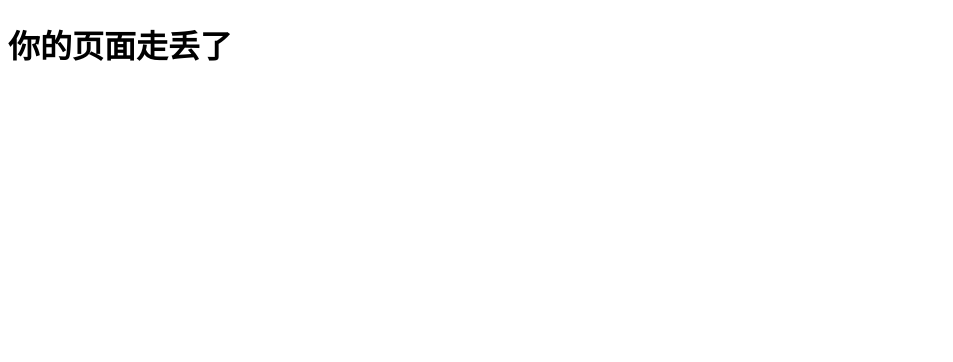
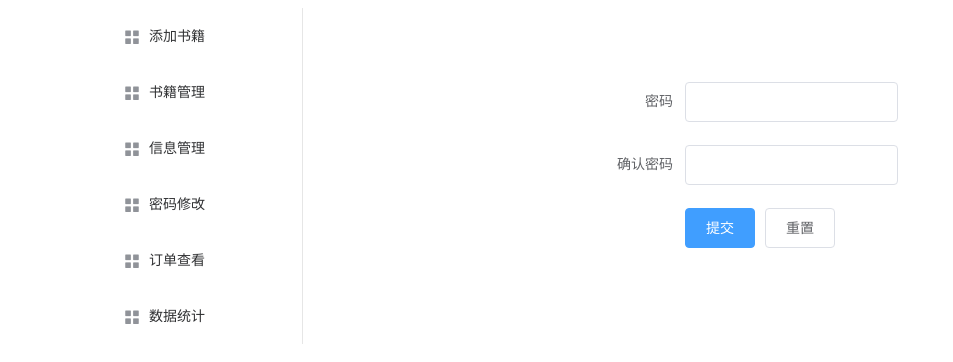
Before and after one commit to xiaogudamowang/fbss, a Vue app: page /changePassword in a window 1280 px wide. Shown: the top 362 px of the page, without its empty margins (0-953 px from the left). Built offline with nearby package versions, Linux system fonts and the light colour scheme.

Commit message:
feature(App):完成书店管理（密码修改）

```diff
--- a/src/components/BookShop.vue
+++ b/src/components/BookShop.vue
@@ -19,7 +19,7 @@
             <i class="el-icon-menu"></i>
             <span slot="title">信息管理</span>
           </el-menu-item>
-          <el-menu-item index="">
+          <el-menu-item index="changePassword">
             <i class="el-icon-menu"></i>
             <span slot="title">密码修改</span>
           </el-menu-item>
--- /dev/null
+++ b/src/components/bookshop/ChangePassword.vue
@@ -0,0 +1,101 @@
+<template>
+    <div class="div1">
+      <el-form :model="ruleForm" status-icon :rules="rules" ref="ruleForm" label-width="100px" class="demo-ruleForm">
+        <el-form-item label="密码" prop="pass">
+          <el-input type="password" v-model="ruleForm.pass" autocomplete="off"></el-input>
+        </el-form-item>
+        <el-form-item label="确认密码" prop="checkPass">
+          <el-input type="password" v-model="ruleForm.checkPass" autocomplete="off"></el-input>
+        </el-form-item>
+        <el-form-item>
+          <el-button type="primary" @click="submitForm('ruleForm')">提交</el-button>
+          <el-button @click="resetForm('ruleForm')">重置</el-button>
+        </el-form-item>
+      </el-form>
+    </div>
+</template>
+
+<script>
+    export default {
+        name: "ChangePassword",
+      data() {
+        var checkAge = (rule, value, callback) => {
+          if (!value) {
+            return callback(new Error('年龄不能为空'));
+          }
+          setTimeout(() => {
+            if (!Number.isInteger(value)) {
+              callback(new Error('请输入数字值'));
+            } else {
+              if (value < 18) {
+                callback(new Error('必须年满18岁'));
+              } else {
+                callback();
+              }
+            }
+          }, 1000);
+        };
+        var validatePass = (rule, value, callback) => {
+          if (value === '') {
+            callback(new Error('请输入密码'));
+          } else {
+            if (this.ruleForm.checkPass !== '') {
+              this.$refs.ruleForm.validateField('checkPass');
+            }
+            callback();
+          }
+        };
+        var validatePass2 = (rule, value, callback) => {
+          if (value === '') {
+            callback(new Error('请再次输入密码'));
+          } else if (value !== this.ruleForm.pass) {
+            callback(new Error('两次输入密码不一致!'));
+          } else {
+            callback();
+          }
+        };
+        return {
+          ruleForm: {
+            pass: '',
+            checkPass: '',
+            age: ''
+          },
+          rules: {
+            pass: [
+              { validator: validatePass, trigger: 'blur' }
+            ],
+            checkPass: [
+              { validator: validatePass2, trigger: 'blur' }
+            ],
+            age: [
+              { validator: checkAge, trigger: 'blur' }
+            ]
+          }
+        };
+      },
+      methods: {
+        submitForm(formName) {
+          this.$refs[formName].validate((valid) => {
+            if (valid) {
+              alert('submit!');
+            } else {
+              console.log('error submit!!');
+              return false;
+            }
+          });
+        },
+        resetForm(formName) {
+          this.$refs[formName].resetFields();
+        }
+      }
+    }
+</script>
+
+<style scoped>
+ .div1{
+   display: flex;
+   justify-content: center;
+   align-items: center;
+   height: 100%;
+ }
+</style>
--- a/src/components/bookshop/changePassword.vue
+++ b/src/components/bookshop/ShopOrder.vue
@@ -4,7 +4,7 @@
 
 <script>
     export default {
-        name: "changePassword"
+        name: "ShopOrder"
     }
 </script>
 
--- a/src/router/index.js
+++ b/src/router/index.js
@@ -18,6 +18,7 @@
 import AddBook from "../components/bookshop/AddBook";
 import BookAdmin from "../components/bookshop/BookAdmin";
 import BookShopMessage from "../components/bookshop/BookShopMessage";
+import ChangePassword from "../components/bookshop/ChangePassword";
 
 Vue.use(VueRouter);
 
@@ -55,7 +56,8 @@
         {path:'/',redirect:'/addBook'},
         {path:'/addBook',component:AddBook},
         {path:'/bookAdmin',component:BookAdmin},
-        {path:'/bookShopMessage',component:BookShopMessage}
+        {path:'/bookShopMessage',component:BookShopMessage},
+        {path:'/changePassword',component:ChangePassword}
       ]
     },{
       path: '/admin',
```
